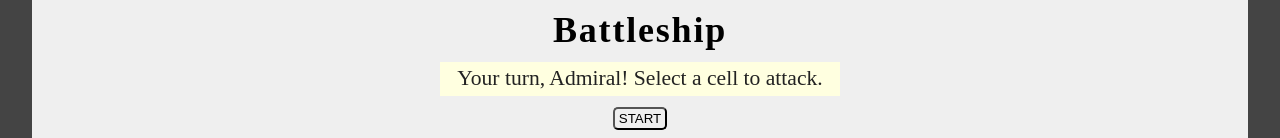
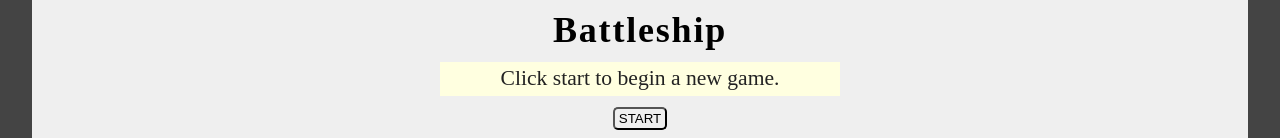
Before and after one commit to Slashmyaxl/battleship, a plain HTML site: page index.html in a window 1280 px wide. Shown: the top 138 px of the page. Drawn offline with Linux system fonts and the light colour scheme.

Commit message:
Change marquee text based on game state

```diff
--- a/index.html
+++ b/index.html
@@ -8,7 +8,7 @@
 <body>
     <div class="container">
     <h1>Battleship</h1>
-    <p class="marquee">Your turn, Admiral! Select a cell to attack.</p>
+    <p class="marquee">Click start to begin a new game.</p>
     <button class="button" id="start">START</button>
 
     <div class="board-container"></div>
```
Also changed, not shown: main.js (+2 -1 lines).
